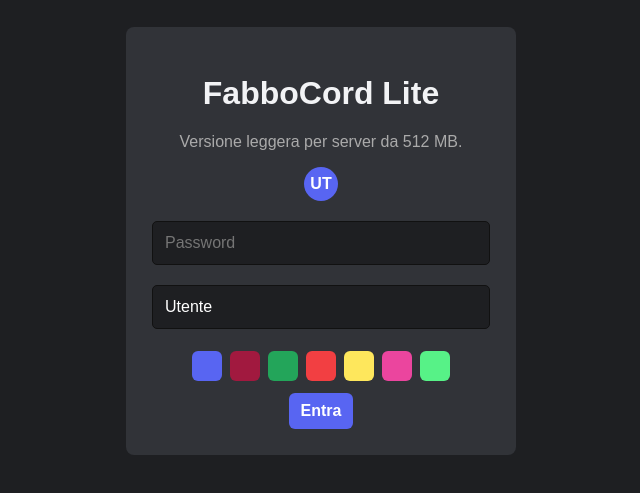
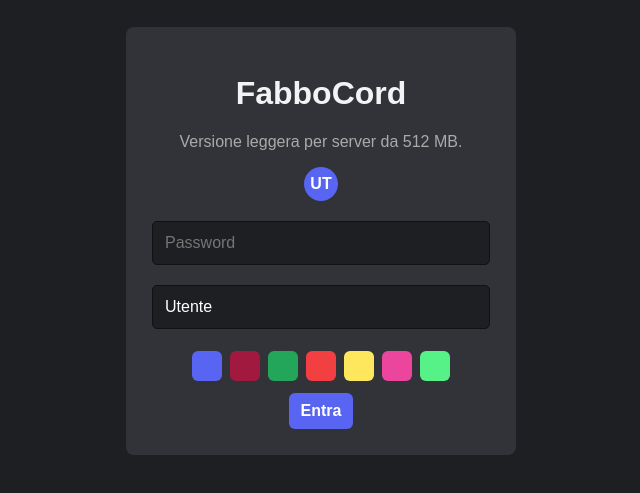
Before and after one commit to Fabbo67/fabbocord, a website: page public/index.html in a window 1280 px wide. Shown: the part 159-652 px from the top of the page, without its empty margins (319-959 px from the left). Drawn offline with nearby package versions, Linux system fonts and the light colour scheme; no server answers.

Commit message:
Update index.html

```diff
--- a/public/index.html
+++ b/public/index.html
@@ -117,7 +117,7 @@ to{transform:translateY(0);opacity:1}
 <div class="toast-wrap" id="toastWrap"></div>
 <div class="login" id="login">
   <div class="card">
-    <h1>FabboCord Lite</h1>
+    <h1>FabboCord</h1>
     <p style="color:#aaa">Versione leggera per server da 512 MB.</p>
     <div class="av" id="loginAv" style="margin:0 auto 10px">U</div>
     <input id="passwordInput" type="password" placeholder="Password" onkeydown="if(event.key==='Enter')join()"><input id="nameInput" placeholder="Nome utente">
```
